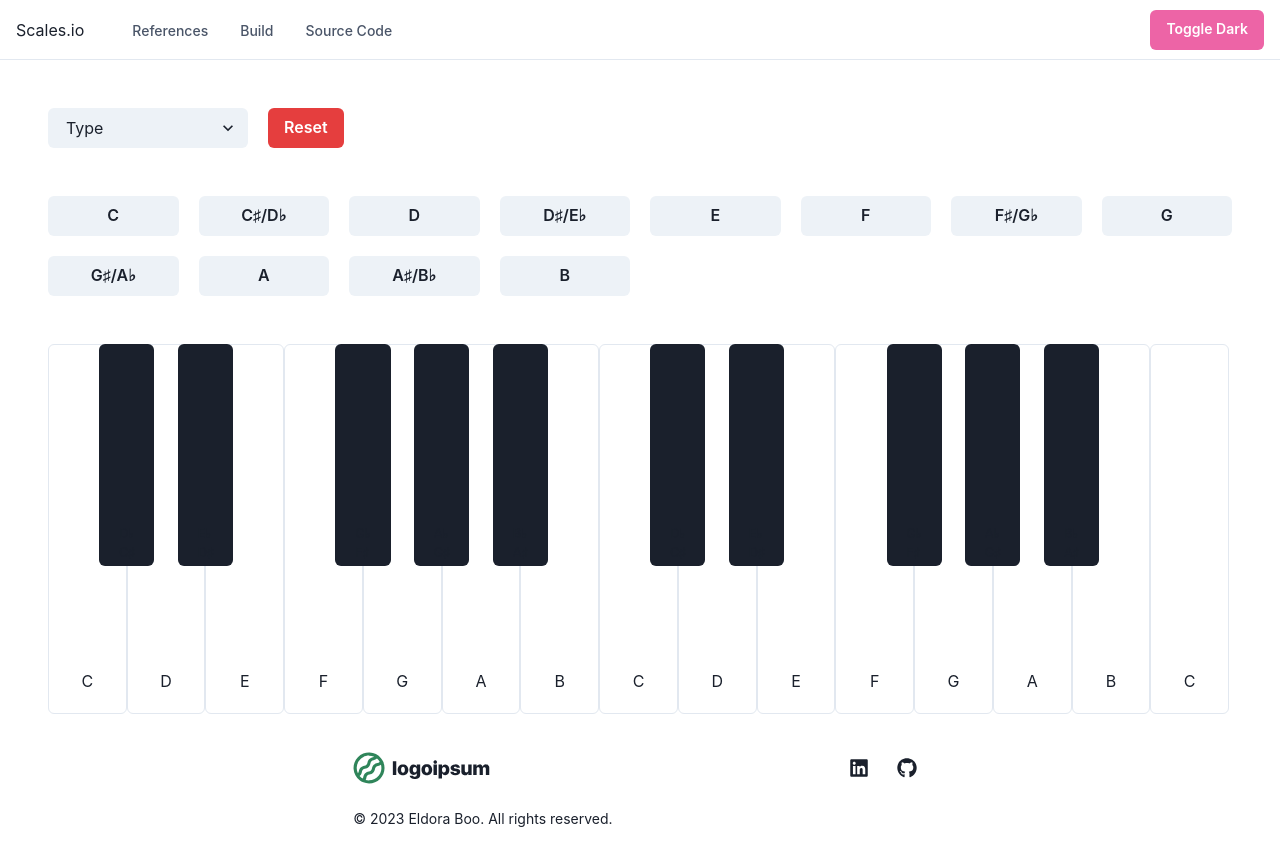
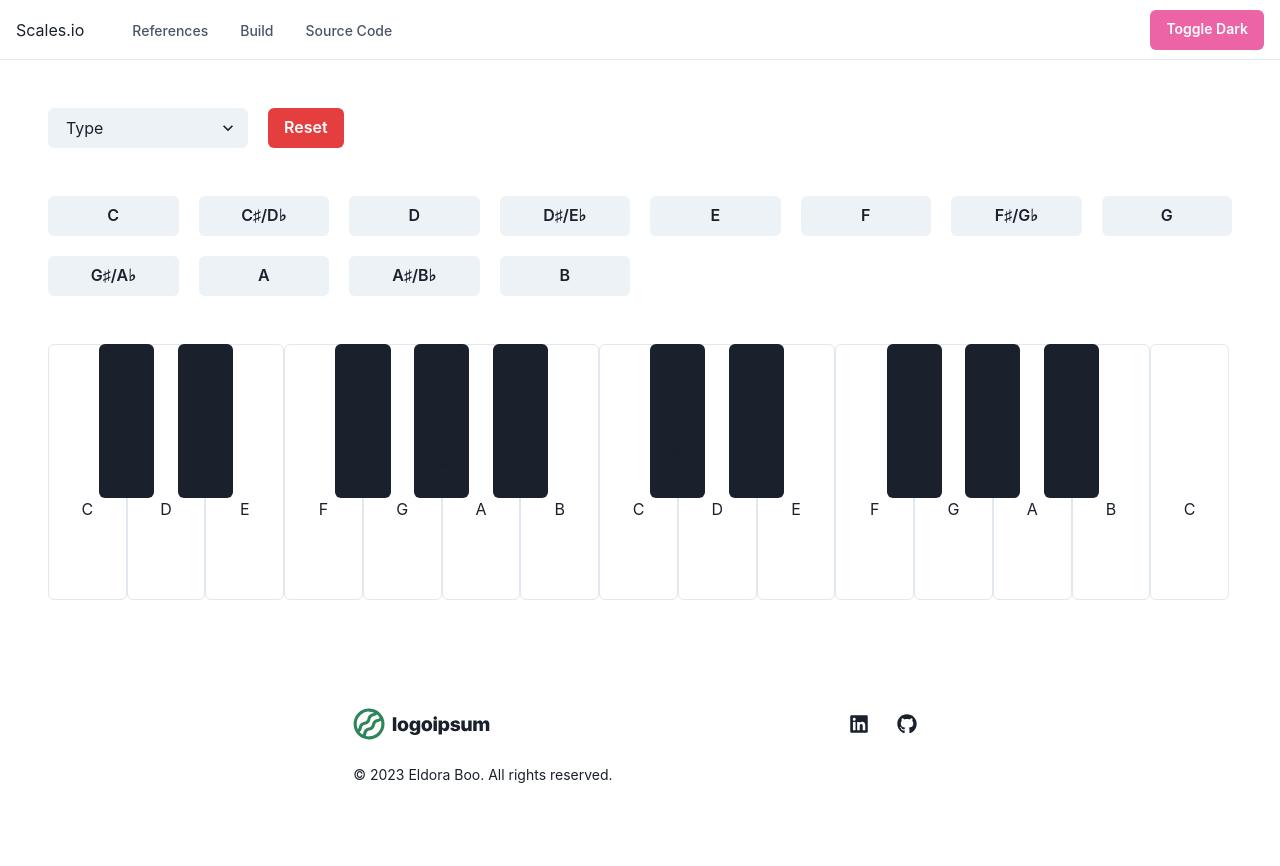
Before and after one commit to eldoraboo/scales-io, a Next.js app: page /second in a window 1280 px wide. Shown: the top 866 px of the page. Built offline with nearby package versions, Linux system fonts and the light colour scheme.

Commit message:
feat: shortern keyboard

```diff
--- a/pages/second.tsx
+++ b/pages/second.tsx
@@ -96,16 +96,16 @@ export default function PianoKeyboard(props: any) {
   ];
 
   return (
-    <SimpleGrid px={12} height="300px" templateColumns='repeat(25, minmax(6.65%, 1fr))' mb={10}>
+    <SimpleGrid px={12} height="20vw" templateColumns='repeat(25, minmax(6.65%, 1fr))' mb={10}>
     {notes.map((note) => (
         <Card align='center'
         key={note.key}
-        height={note.black ? "60%" : "100%"}
+        height={note.black ? "12vw" : "20vw"}
         variant={note.black ? "filled" : "outline"}
         width={note.black ? "70%" : "100%"}
+        pt={note.black ? "8vw" : "10vw"}
         right={note.left}
-        pt={note.black ? "80px" : "200px"}
-        fontSize={note.black ? "80%" : ""}
+        fontSize={note.black ? "0.5em" : "1em"}
         bg={
           keyList?.includes(note.key)
             ? note.black
@@ -117,16 +117,11 @@ export default function PianoKeyboard(props: any) {
               : "white"
             : ""
         }>
-          <CardHeader>
 
-          </CardHeader>
-          <CardBody>
-          </CardBody>
-          <CardFooter>
           {note.value.slice(3,5)}
           <br></br>
           {note.value.slice(0,2)}
-          </CardFooter>
+
         </Card>
           ))}
   </SimpleGrid>
```
